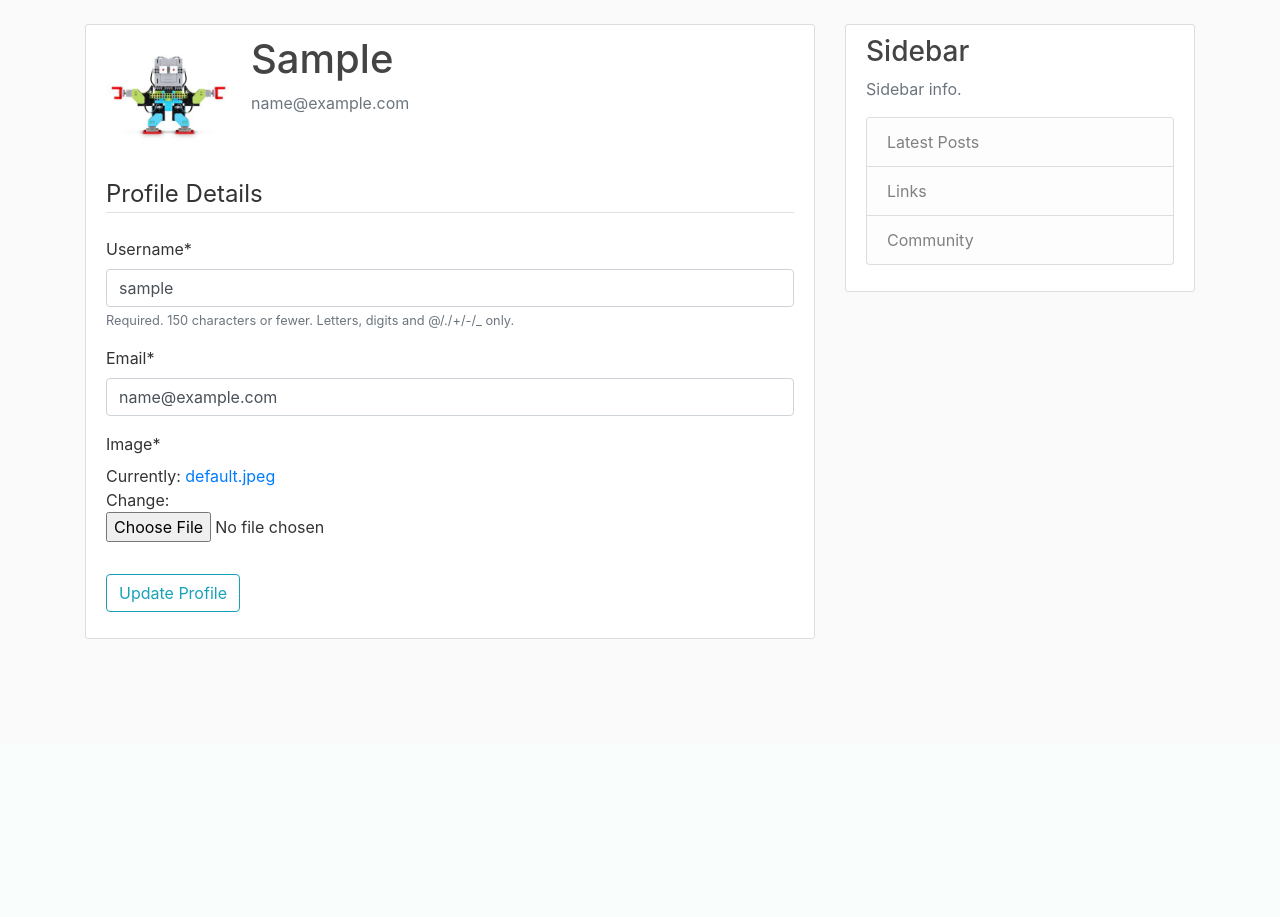
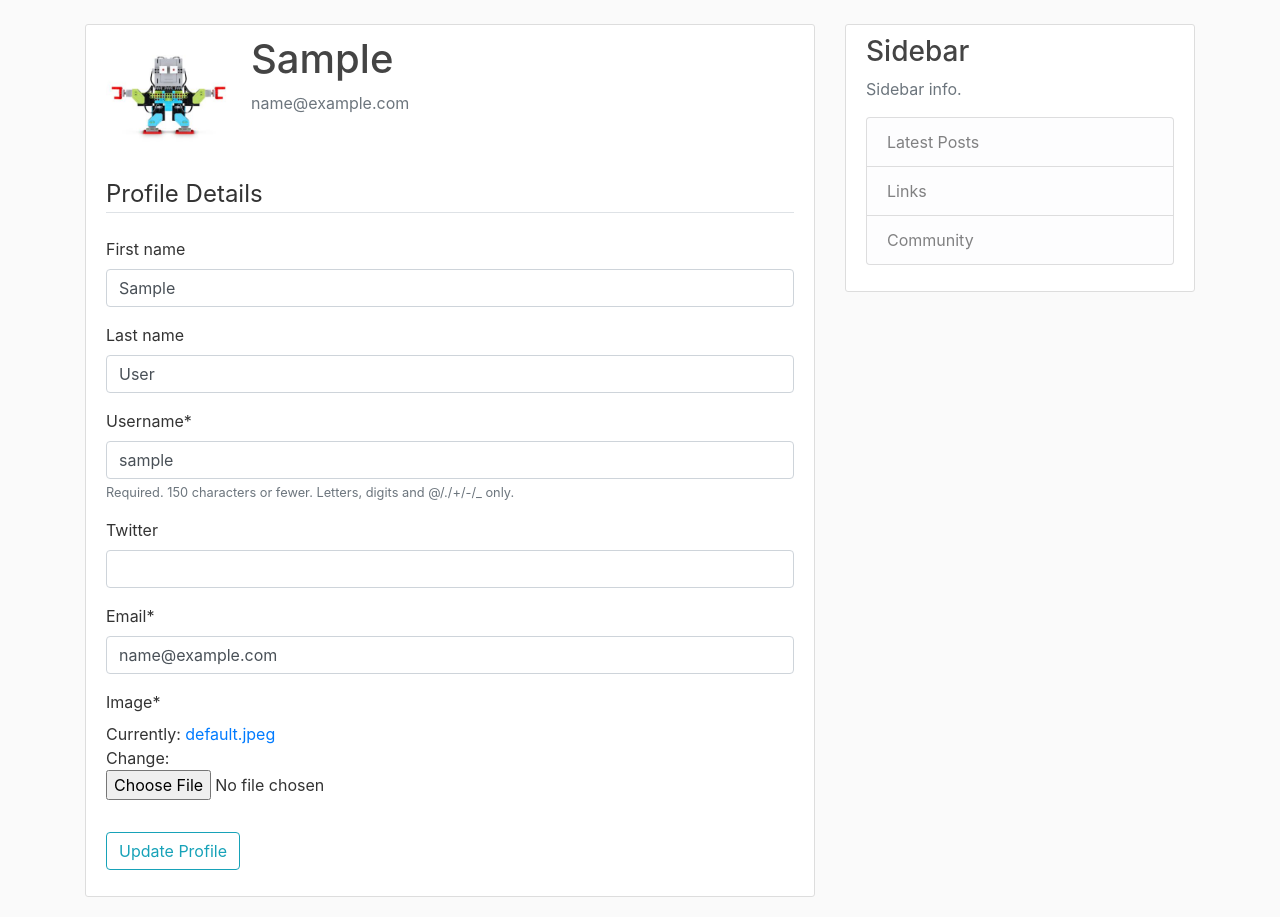
Before and after one commit to filipe-gomes/django_blog, a Django app: page /profile/ in a window 1280 px wide. Shown: the part 56-973 px from the top of the page. Before the commit the page ends 695 px from the top, so only its background shows below. Run offline with Django 3.2, Linux system fonts and the light colour scheme; the visitor is signed in with stand-in values (Sample User, id 1); some libraries are stand-ins or nearby versions.

Commit message:
Working on twitter field

```diff
--- a/blog/templates/blog/user_posts.html
+++ b/blog/templates/blog/user_posts.html
@@ -4,9 +4,8 @@
     <div class="media">
         <img class="rounded-circle account-img" src={{ user.profile.image.url }}>
         <div class="media-body">
-            <h2 class="account-heading">{{ user.username }}</h2>
+            <h2 class="account-heading">{{ user.first_name }}</h2>
             <p class="text-secondary">{{ user.email }}</p>
-            <p class="text-secondary">{{ user.twitter }}</p>
         </div>
     </div>
 </div>
--- a/users/forms.py
+++ b/users/forms.py
@@ -7,18 +7,20 @@ from .models import Profile
 class UserRegistrationForm(UserCreationForm):
     first_name = forms.CharField(max_length=30, required=False)
     last_name = forms.CharField(max_length=30, required=False)
+    twitter = forms.URLField(max_length=100, required=False)
     email = forms.EmailField(max_length=254, required=True)
     class Meta:
         model = User
-        fields = ['first_name', 'last_name', 'username', 'email', 'password1', 'password2']
+        fields = ['first_name', 'last_name', 'username', 'twitter', 'email', 'password1', 'password2']
 
 
 class UserUpdateForm(forms.ModelForm):
+    twitter = forms.URLField(max_length=100, required=False)
     email = forms.EmailField()
 
     class Meta:
         model = User
-        fields = ['username', 'email']
+        fields = ['first_name', 'last_name', 'username', 'twitter', 'email']
 
 
 class ProfileUpdateForm(forms.ModelForm):
--- a/users/models.py
+++ b/users/models.py
@@ -8,7 +8,7 @@ class Profile(models.Model):
     image = models.ImageField(default='default.jpeg', upload_to='profile_pics')
 
     def __str__(self):
-        return f"{self.user.firstname}'s Profile"
+        return f"{self.user.first_name}'s Profile"
 
     def save(self, *args, **kwargs):
         super().save(*args, **kwargs)
```
